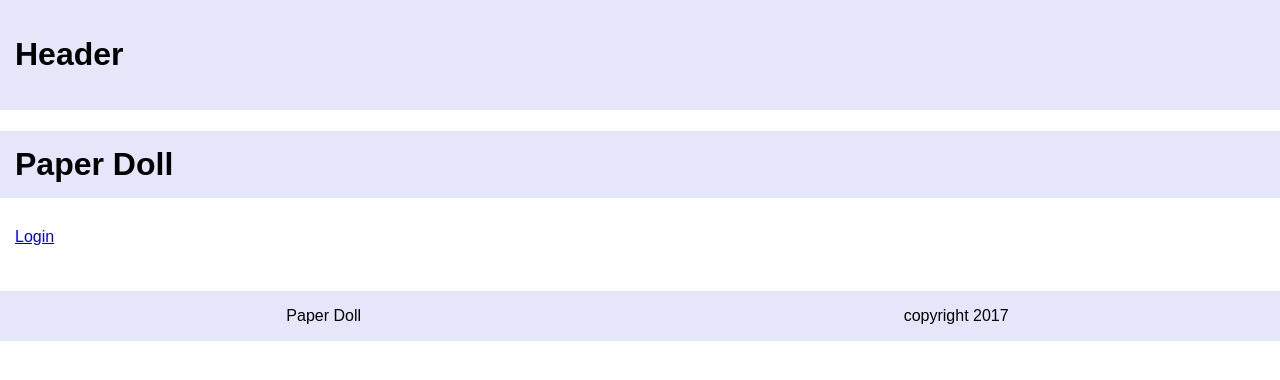
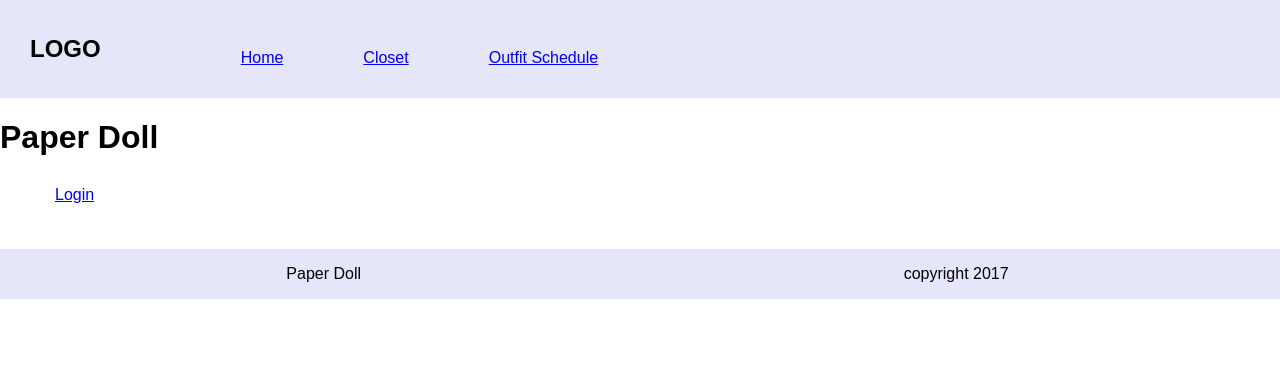
Before and after one commit to RoxMBaldwin/Paper_Doll-Client, a React (Create React App) app: page / in a window 1280 px wide. Shown: the top 380 px of the page. Built offline with nearby package versions, Linux system fonts and the light colour scheme.

Commit message:
🏓 closet compononet toggles correctly

```diff
--- a/src/App.css
+++ b/src/App.css
@@ -24,14 +24,32 @@ html, body {
   color: white;
 }
 
-.header {
+.navBar {
   background-color: Lavender;
   padding: 15px;
 }
 
-h1.logo {
+.container {
+  display: flex;
+  flex-direction: row;
+}
+
+.headerNavBar {
+  display: flex;
+  flex-direction: row;
+  align-items: flex-end;
+  margin-left: 60px;;
+}
+
+a {
+  margin: 40px;
+}
+
+div.logo {
   background-color: Lavender;
-  padding: 15px;
+  padding-left: 15px;
+  display: flex;
+  align-items: flex-end;
 }
 
 img {
--- a/src/components/Closet.js
+++ b/src/components/Closet.js
@@ -1,5 +1,4 @@
 import React from 'react';
-import { Header } from './Header.js';
 import { Footer } from './Footer.js';
 import {
   Link
@@ -9,12 +8,6 @@ import '../index.css';
 export class Closet extends React.Component {
   render(){
     return <div className='closet'>
-    <Header></Header>
-      <div className='redirectingLinks'>
-        <Link to='/begin/'>Home</Link>
-        <br/>
-        <Link to='/outfits/'>Outfit Schedule</Link>
-      </div>
       <h1> Closet </h1>
       <div className='body'>
         <div className='sidebar'>
--- a/src/components/Header.js
+++ b/src/components/Header.js
@@ -1,11 +1,27 @@
 import React from 'react';
+import {
+  Link
+} from 'react-router-dom'
 import '../index.css';
 
 
 export class Header extends React.Component {
   render(){
-    return <div className='header'>
-      <h1>Header</h1>
-    </div>
+    return (
+      <nav className='navBar'>
+        <div className='container'>
+          <div className='logo'>
+            <h2>LOGO</h2>
+          </div>
+          <div className='headerNavBar'>
+            <ul className='navBarnav'>
+                <Link to='/begin/'>Home</Link>
+                <Link to='/clothing/'>Closet</Link>
+                <Link to='/outfits/'>Outfit Schedule</Link>
+            </ul>
+          </div>
+        </div>
+      </nav>
+    )
   };
 }
--- a/src/components/Main.js
+++ b/src/components/Main.js
@@ -1,26 +1,47 @@
 import React from 'react';
 import '../index.css';
 import { Header } from './Header.js';
-import { Footer }from './Footer.js';
+import { Footer } from './Footer.js';
+import { Closet } from './Closet.js';
 import {
   Link
 } from 'react-router-dom'
 
+const baseURL = 'https://damp-escarpment-70250.herokuapp.com'
 
-export class Main extends React.Component {
+class Main extends React.Component {
+  constructor(props){
+    super(props)
+    this.state = {clothing:[]}
+    // this.state = {outfits:[]}
+  }
+
+  toggleCloset(){
+    this.setState({ closetizing : !this.state.closetizing })
+  }
+
+  async componentDidMount() {
+   const data = await fetch(`${baseURL}/clothing/`)
+   const response = await data.json()
+   console.log(response);
+    this.setState({clothing: response})
+  //  this.setState({outfits:})
+  // console.log({clothing})
+
+ }
+
 render(){
-    return <div className='home'>
+ return (
+    <div className='home'>
       <Header></Header>
-    <div className='redirectingLinks'>
-      <Link to='/clothing/'>Closet</Link>
-      <br/>
-      <Link to='/outfits/'>Outfit Schedule</Link>
-    </div>
-    <h1> Main </h1>
+      <input type='button' value='Closet' onClick={() => this.toggleCloset()}/>
+      {this.state.closetizing ? <Closet /> : null }
       <div>
         <Link to='/'>Log out</Link>
       </div>
       <Footer></Footer>
     </div>
-  };
+    )
   }
+}
+export default Main;
--- a/src/index.js
+++ b/src/index.js
@@ -4,13 +4,15 @@ import './index.css';
 import { Laundry } from './components/Laundry.js'
 import { Build } from './components/Build.js'
 import App from './App';
-import { Main } from './components/Main.js'
+import Main from './components/Main.js'
 import { Closet } from './components/Closet.js'
 import { OutfitSchedule } from './components/OutfitSchedule'
 import {
   BrowserRouter as Router,
   Route
 } from 'react-router-dom'
+
+
 
 
 ReactDOM.render(
```
Also changed, not shown: src/App.js (+14 -13 lines). Lines whose indentation alone changed are shown as unchanged.
